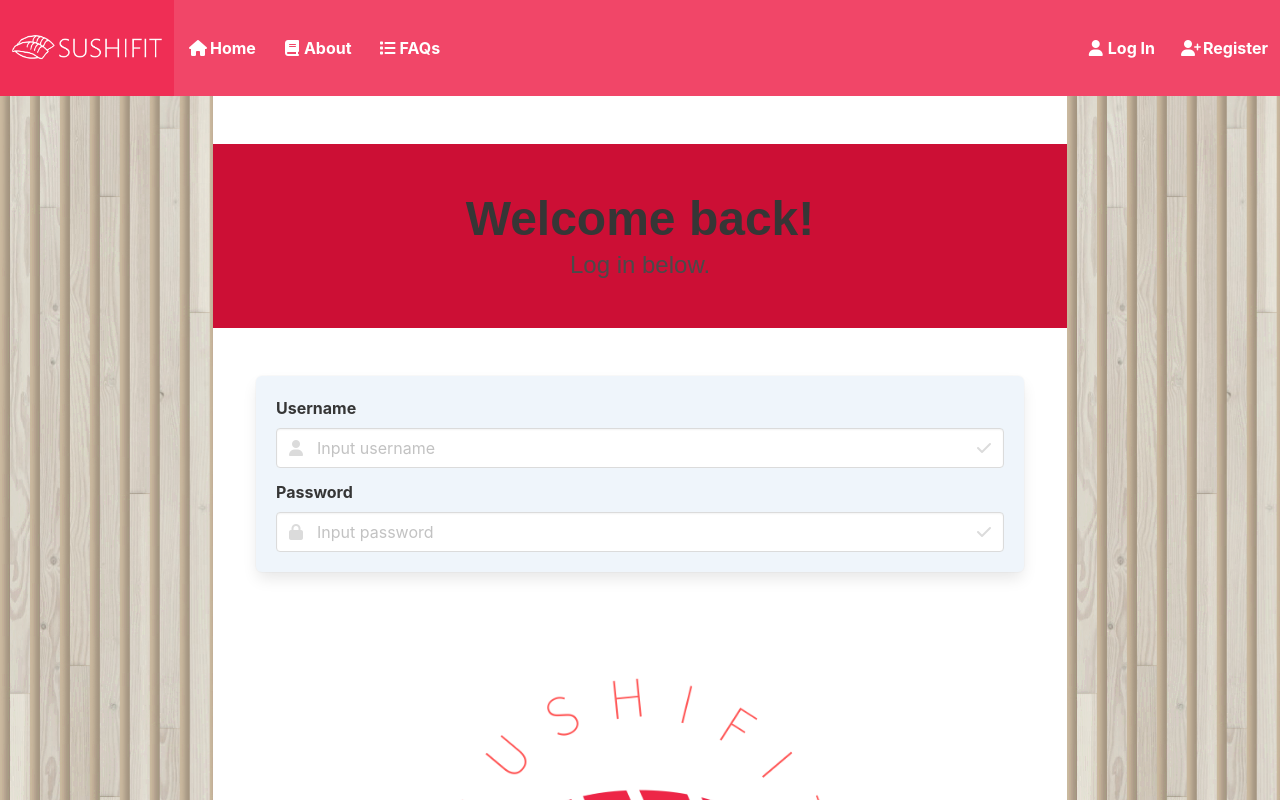
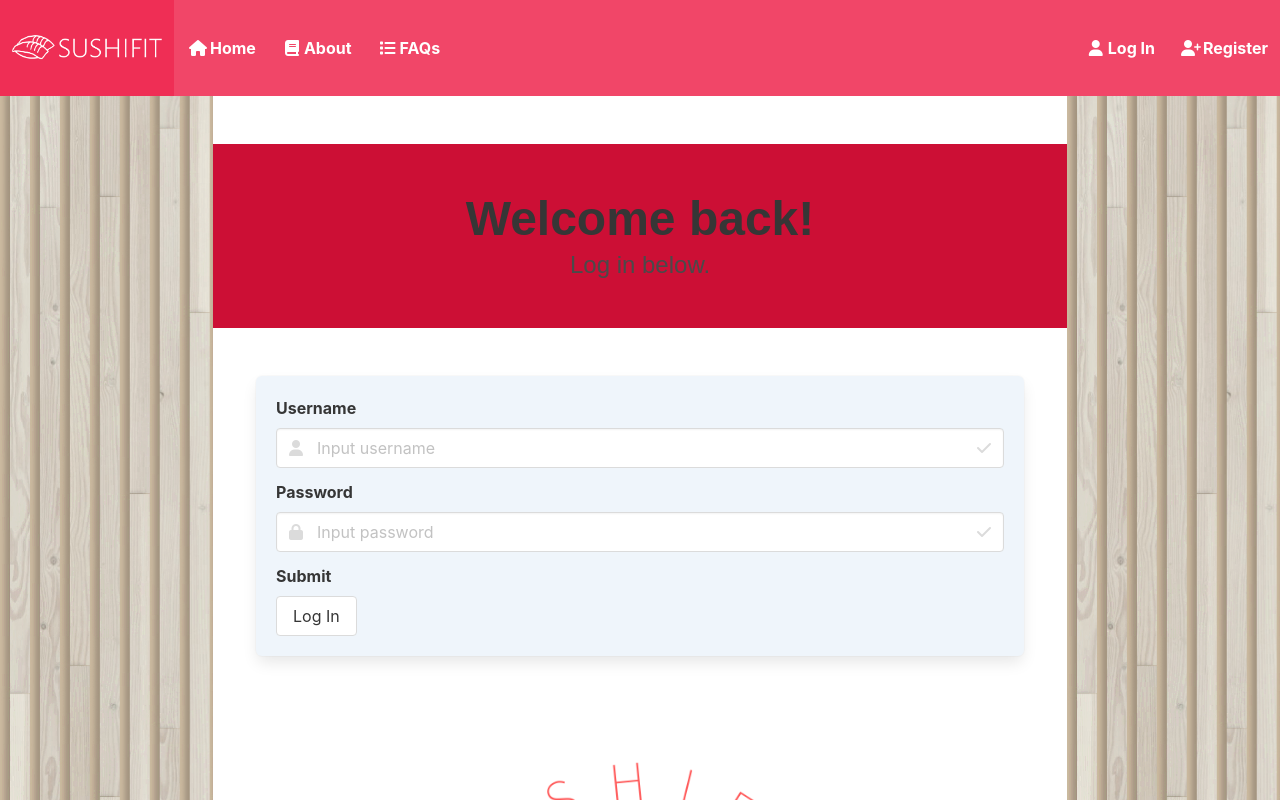
Before and after one commit to didomizm1/Web-Server-Programming-Final-Project, a Vue app in the folder client/: page /login in a window 1280 px wide. Shown: the top 800 px of the page. Built offline with nearby package versions, Linux system fonts and the light colour scheme; a web font is replaced by a local one.

Commit message:
Added login submit button

```diff
--- a/client/src/views/LoginView.vue
+++ b/client/src/views/LoginView.vue
@@ -38,6 +38,7 @@ import FormField from '../components/FormField.vue';
         </template>
 
     </FormField>
+
     <FormField>
       <template #label>
         Password
@@ -57,6 +58,18 @@ import FormField from '../components/FormField.vue';
       <template #help>
         Valid password
       </template>
+
+    </FormField>
+
+    <FormField>
+      <template #label>
+        Submit
+      </template>
+
+      <template #input>
+        <button class="button">Log In</button>
+      </template>
+
     </FormField>
 
   </CustomForm>
```
